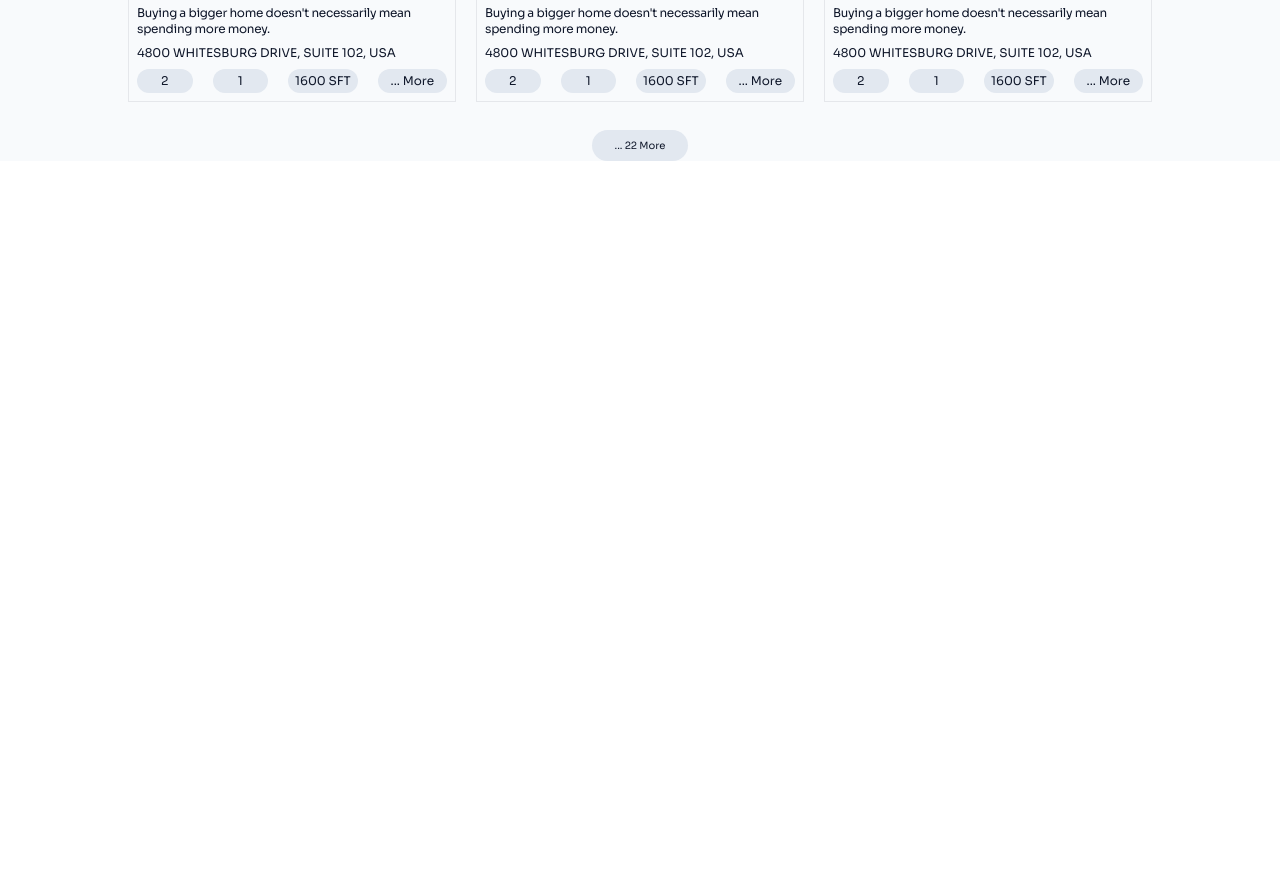
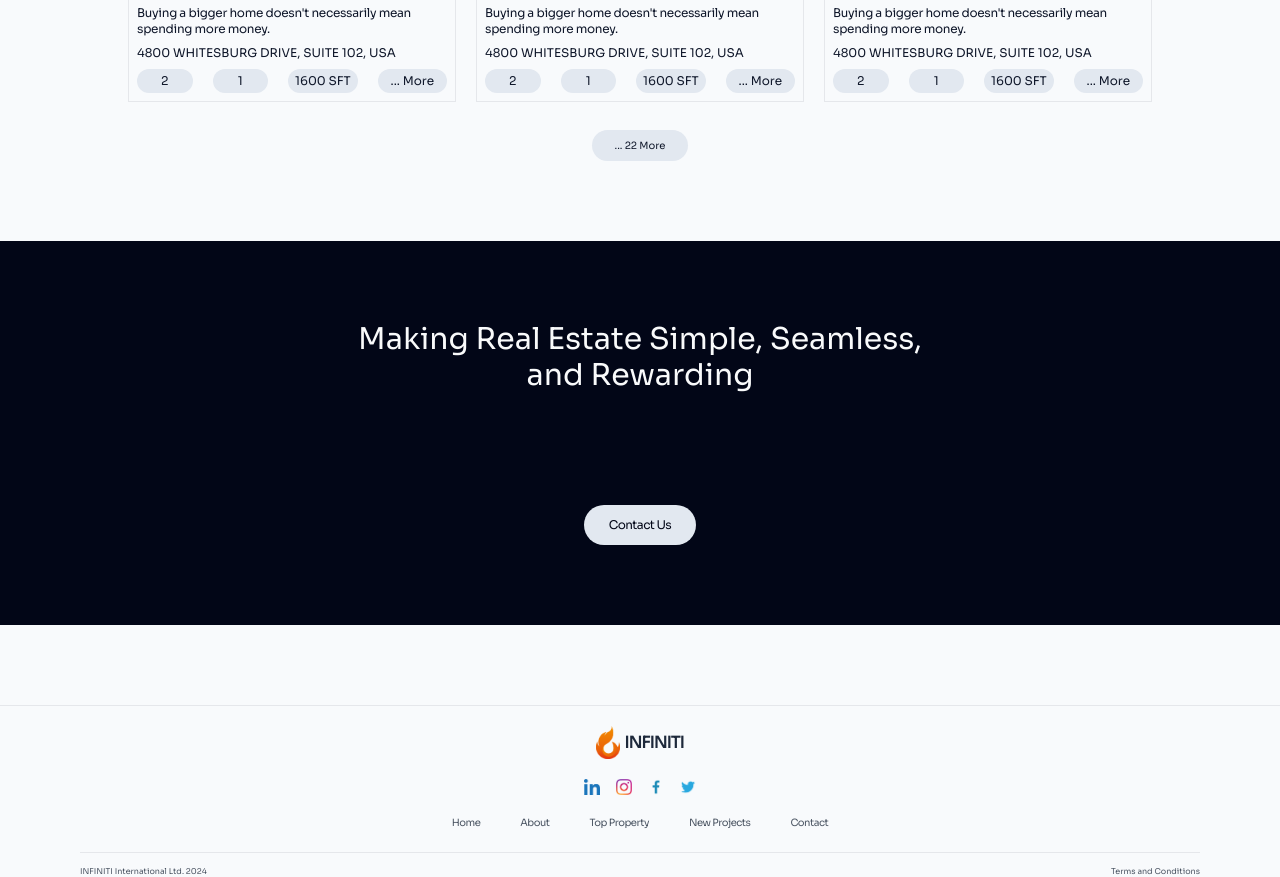
Before and after one commit to jhonsfranky17/infiniti, a plain HTML site: page index.html in a window 1280 px wide. Shown: the part 2885-3762 px from the top of the page. Before the commit the page ends 3046 px from the top, so only its background shows below. Drawn offline with nearby package versions, Linux system fonts and the light colour scheme.

Commit message:
Webpage complete

```diff
--- a/index.html
+++ b/index.html
@@ -463,7 +463,8 @@
           </button>
         </div>
         <div class="flex gap-5 flex-wrap">
-          <div class="flex flex-col gap-2 flex-1 min-w-72 border p-2 h-fit">
+          <!-- 1 -->
+          <div class="flex flex-col gap-2 flex-1 min-w-72 border p-2">
             <div
               class="h-72 bg-cover bg-center bg-[url('https://images.unsplash.com/photo-1586023492125-27b2c045efd7?q=80&w=1558&auto=format&fit=crop&ixlib=rb-4.0.3&ixid=M3wxMjA3fDB8MHxwaG90by1wYWdlfHx8fGVufDB8fHx8fA%3D%3D')]"
             ></div>
@@ -499,7 +500,7 @@
               </button>
             </div>
           </div>
-
+          <!-- 2 -->
           <div class="flex flex-col gap-2 flex-1 min-w-72 border p-2 h-fit">
             <div
               class="h-72 bg-cover bg-center bg-[url('https://images.unsplash.com/photo-1616046229478-9901c5536a45?q=80&w=1480&auto=format&fit=crop&ixlib=rb-4.0.3&ixid=M3wxMjA3fDB8MHxwaG90by1wYWdlfHx8fGVufDB8fHx8fA%3D%3D')]"
@@ -537,7 +538,7 @@
               </button>
             </div>
           </div>
-
+          <!-- 3 -->
           <div class="flex flex-col gap-2 flex-1 min-w-72 border p-2 h-fit">
             <div
               class="h-72 bg-cover bg-center bg-[url('https://images.unsplash.com/photo-1583847268964-b28dc8f51f92?w=500&auto=format&fit=crop&q=60&ixlib=rb-4.0.3&ixid=M3wxMjA3fDB8MHxzZWFyY2h8MjB8fGludGVyaW9yJTIwZGVzaWdufGVufDB8fDB8fHww')]"
@@ -574,6 +575,7 @@
               </button>
             </div>
           </div>
+          <!-- 4 -->
           <div class="flex flex-col gap-2 flex-1 min-w-72 border p-2 h-fit">
             <div
               class="h-72 bg-cover bg-center bg-[url('https://images.unsplash.com/photo-1616952391192-d8bc85de60d9?w=500&auto=format&fit=crop&q=60&ixlib=rb-4.0.3&ixid=M3wxMjA3fDB8MHxzZWFyY2h8N3x8aW50ZXJpb3IlMjBkZWNvcnxlbnwwfHwwfHx8MA%3D%3D')]"
@@ -610,6 +612,7 @@
               </button>
             </div>
           </div>
+          <!-- 5 -->
           <div class="flex flex-col gap-2 flex-1 min-w-72 border p-2 h-fit">
             <div
               class="h-72 bg-cover bg-center bg-[url('https://images.unsplash.com/photo-1615874694520-474822394e73?q=80&w=1480&auto=format&fit=crop&ixlib=rb-4.0.3&ixid=M3wxMjA3fDB8MHxwaG90by1wYWdlfHx8fGVufDB8fHx8fA%3D%3D')]"
@@ -646,6 +649,7 @@
               </button>
             </div>
           </div>
+          <!-- 6 -->
           <div class="flex flex-col gap-2 flex-1 min-w-72 border p-2 h-fit">
             <div
               class="h-72 bg-cover bg-center bg-[url('https://images.unsplash.com/photo-1618219944342-824e40a13285?w=500&auto=format&fit=crop&q=60&ixlib=rb-4.0.3&ixid=M3wxMjA3fDB8MHxzZWFyY2h8MjR8fGludGVyaW9yJTIwZGVzaWdufGVufDB8fDB8fHww')]"
@@ -689,6 +693,99 @@
           ... 22 More
         </button>
       </section>
+      <!-- TODO: Complete FAQ -->
+      <!-- Contact Us -->
+      <section
+        class="flex flex-col justify-between items-center bg-slate-950 mt-20 h-96 py-20"
+      >
+        <h1 class="text-3xl text-gray-50 text-center">
+          Making Real Estate Simple, Seamless, <br />and Rewarding
+        </h1>
+        <button
+          type="button"
+          class="border-solid rounded-3xl bg-slate-200 hover:bg-slate-300 text-xs tracking-tighter text-slate-950 w-28 h-10"
+        >
+          Contact Us
+        </button>
+      </section>
+      <!-- Footer -->
+      <footer class="flex flex-col items-center pt-20 gap-5">
+        <hr class="w-full" />
+        <!-- Logo -->
+        <a class="flex items-center gap-1" href=""
+          ><img src="./assets/logo.png" alt="logo" class="w-6" />
+          <h1 class="font-semibold text-slate-800 tracking-tighter">
+            INFINITI
+          </h1></a
+        >
+        <!-- Social Media -->
+        <div class="flex items-center justify-center gap-4">
+          <img
+            src="./assets/linkedin-logo-png-1841.png"
+            alt="linkedin"
+            class="w-4"
+          />
+          <img
+            src="./assets/logo-instagram-2429.png"
+            alt="instagram"
+            class="w-4"
+          />
+          <img
+            src="/assets/f-letter-logo-png-1571.png"
+            alt="facebook"
+            class="w-4"
+          />
+          <img
+            src="./assets/logo-twitter-png-5860.png"
+            alt="twitter"
+            class="w-4"
+          />
+        </div>
+        <!-- Links -->
+        <div
+          class="flex gap-10 max-[700px]:gap-2 text-gray-600 items-start max-[700px]:w-full max-[700px]:flex-col"
+        >
+          <a
+            href=""
+            class="text-[10px] tracking-tighter after:w-0 after:h-[2px] after:bg-rose-400 max-[700px]:after:bg-violet-600 after:block after:m-auto after:duration-500 hover:after:w-full"
+          >
+            Home</a
+          >
+          <a
+            href=""
+            class="text-[10px] tracking-tighter after:w-0 after:h-[2px] after:bg-rose-400 max-[700px]:after:bg-violet-600 after:block after:m-auto after:duration-500 hover:after:w-full"
+          >
+            About</a
+          >
+          <a
+            href=""
+            class="text-[10px] tracking-tighter after:w-0 after:h-[2px] after:bg-rose-400 max-[700px]:after:bg-violet-600 after:block after:m-auto after:duration-500 hover:after:w-full"
+          >
+            Top Property</a
+          >
+          <a
+            href=""
+            class="text-[10px] tracking-tighter after:w-0 after:h-[2px] after:bg-rose-400 max-[700px]:after:bg-violet-600 after:block after:m-auto after:duration-500 hover:after:w-full"
+          >
+            New Projects</a
+          >
+          <a
+            href=""
+            class="text-[10px] tracking-tighter after:w-0 after:h-[2px] after:bg-rose-400 max-[700px]:after:bg-violet-600 after:block after:m-auto after:duration-500 hover:after:w-full"
+          >
+            Contact</a
+          >
+        </div>
+        <div class="flex flex-col w-full gap-3 px-20">
+          <hr />
+          <div class="flex justify-between">
+            <h3 class="text-[8px] text-gray-600">
+              INFINITI International Ltd. 2024
+            </h3>
+            <h3 class="text-[8px] text-gray-600">Terms and Conditions</h3>
+          </div>
+        </div>
+      </footer>
       <!-- Script -->
       <script>
         let links = document.getElementById("links");
```
